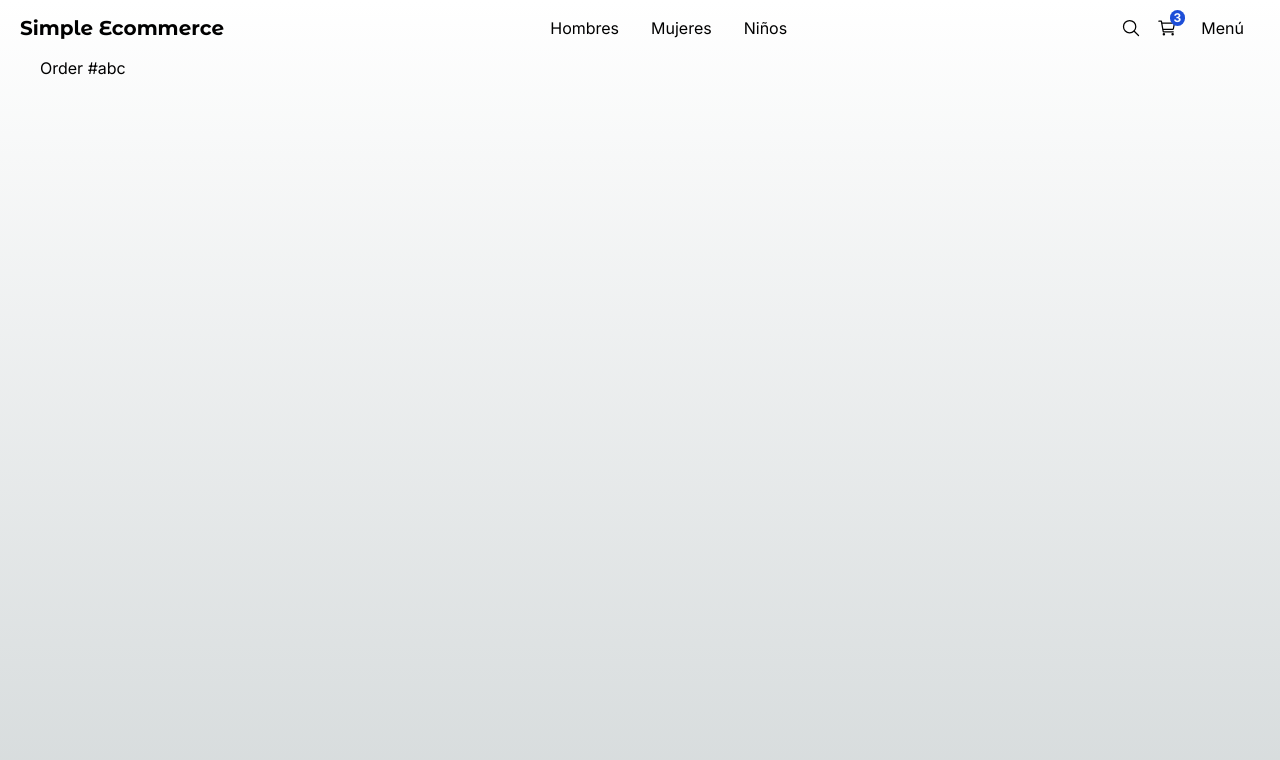
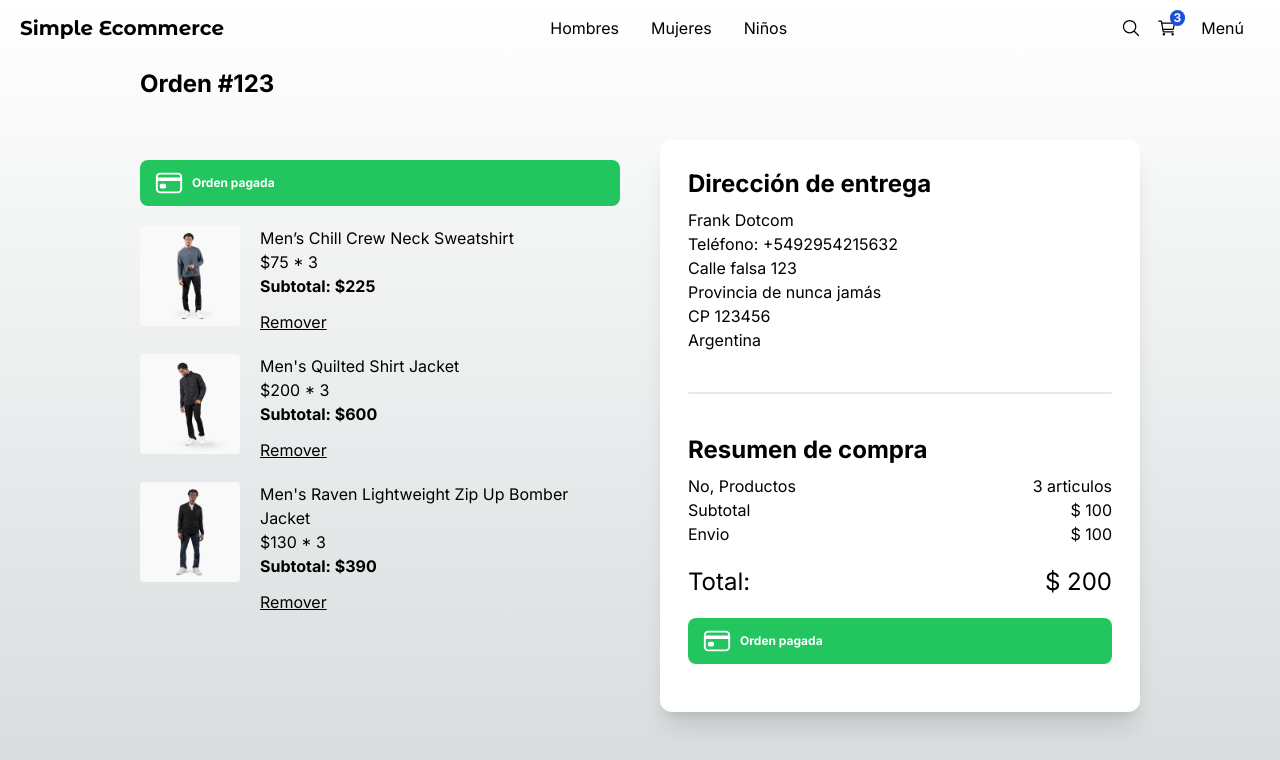
Before and after one commit to franponce/simple-ecommerce, a Next.js app: page /orders/123 in a window 1280 px wide. Shown: the top 760 px of the page. Built offline with nearby package versions, Linux system fonts and the light colour scheme.

Commit message:
Purchase overview structure is created.

```diff
--- a/src/app/(shop)/orders/[id]/page.tsx
+++ b/src/app/(shop)/orders/[id]/page.tsx
@@ -1,8 +1,143 @@
-export default function() {
+import Link from "next/link";
+import { Title } from "@/components";
+import { initialData } from "@/seed/seed";
+import Image from "next/image";
+import clsx from "clsx";
+import { IoCardOutline } from "react-icons/io5";
+
+
+const productsInCart = [
+    initialData.products[0],
+    initialData.products[1],
+    initialData.products[2],
+];
+
+
+interface Props {
+    id: string;
+}
+
+export default function ({ params }: Props) {
+
+    const { id } = params;
+
+    // Todo: verificar
+    // Redirecto(/)
+
+
     return (
         <div>
-            <h1>
-                Order #abc
+            <h1 className="flex justify-center items-center mb-72 px-10 sm:px-0">
+                <div className="flex flex-col w-[1000px]">
+                    <Title className="font-bold text-2xl" title={`Orden #${id}`} />
+                    <div className="grid grid-cols-1 sm:grid-cols-2 gap-10">
+                        {/* Carrito */}
+                        <div className="flex flex-col mt-5">
+                            <div className={
+                                clsx("flex items-center rounded-lg py-2 px-3.5 text-xs font-bold text-white mb-5",
+                                    {
+                                        'bg-red-500': false,
+                                        'bg-green-500': true,
+                                    }
+                                )
+                            }>
+                                <IoCardOutline size={30} />
+                                {/* <span className="mx-2">Pendiente de pago</span> */}
+                                <span className="mx-2">Orden pagada</span>
+                            </div>
+
+                            {/* Items del carrito */}
+                            {
+                                productsInCart.map(product => (
+                                    <div key={product.slug} className="flex mb-5">
+                                        <Image
+                                            src={`/products/${product.images[0]}`}
+                                            width={100}
+                                            height={100}
+                                            style={{
+                                                width: '100px',
+                                                height: '100px'
+                                            }}
+                                            alt={product}
+                                            className="mr-5 rounded"
+                                        />
+
+                                        <div>
+                                            <p>{product.title}</p>
+                                            <p>${product.price} * 3</p>
+                                            <p className="font-bold">Subtotal: ${product.price * 3}</p>
+
+                                            <button className="underline mt-3">
+                                                Remover
+                                            </button>
+
+                                        </div>
+                                    </div>
+                                ))
+                            }
+                        </div>
+
+                        {/* Checkout - Resumen de compra */}
+                        <div className="bg-white rounded-xl shadow-xl p-7">
+
+                            <h2 className="text-2xl mb-2 font-bold">Dirección de entrega</h2>
+                            <div className="mb-10">
+                                <p className="text xl">Frank Dotcom</p>
+                                <p>Teléfono: +5492954215632</p>
+                                <p>Calle falsa 123</p>
+                                <p>Provincia de nunca jamás</p>
+                                <p>CP 123456</p>
+                                <p>Argentina</p>
+                            </div>
+
+                            {/* Divider */}
+
+                            <div className="w-full h-0.5 rounded bg-gray-200 mb-10">
+
+                            </div>
+
+                            <h2 className="text-2xl mb-2 font-bold">Resumen de compra</h2>
+
+                            <div className="grid grid-cols-2">
+
+                                <span>No, Productos</span>
+                                <span className="text-right">3 articulos</span>
+
+                                <span>Subtotal</span>
+                                <span className="text-right">$ 100</span>
+
+                                <span>Envio</span>
+                                <span className="text-right">$ 100</span>
+
+                                <span className="mt-5 text-2xl">Total:</span>
+                                <span className="mt-5 text-2xl text-right">$ 200</span>
+
+                            </div>
+
+                            <div className="mt-5 mb-2 w-full">
+
+                                <div className={
+                                    clsx("flex items-center rounded-lg py-2 px-3.5 text-xs font-bold text-white mb-5",
+                                        {
+                                            'bg-red-500': false,
+                                            'bg-green-500': true,
+                                        }
+                                    )
+                                }>
+                                    <IoCardOutline size={30} />
+                                    {/* <span className="mx-2">Pendiente de pago</span> */}
+                                    <span className="mx-2">Orden pagada</span>
+                                </div>
+
+                            </div>
+
+
+                        </div>
+
+
+
+                    </div>
+                </div>
             </h1>
         </div>
     );
```
